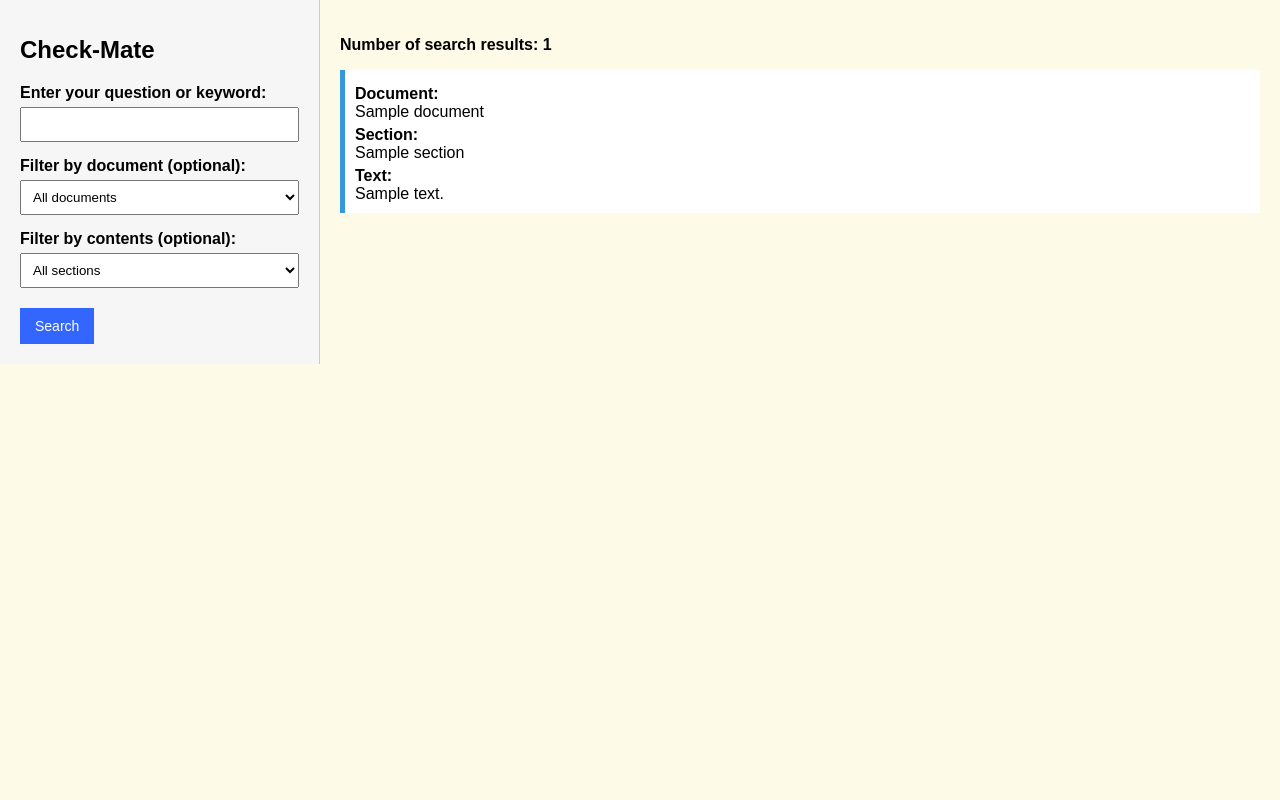
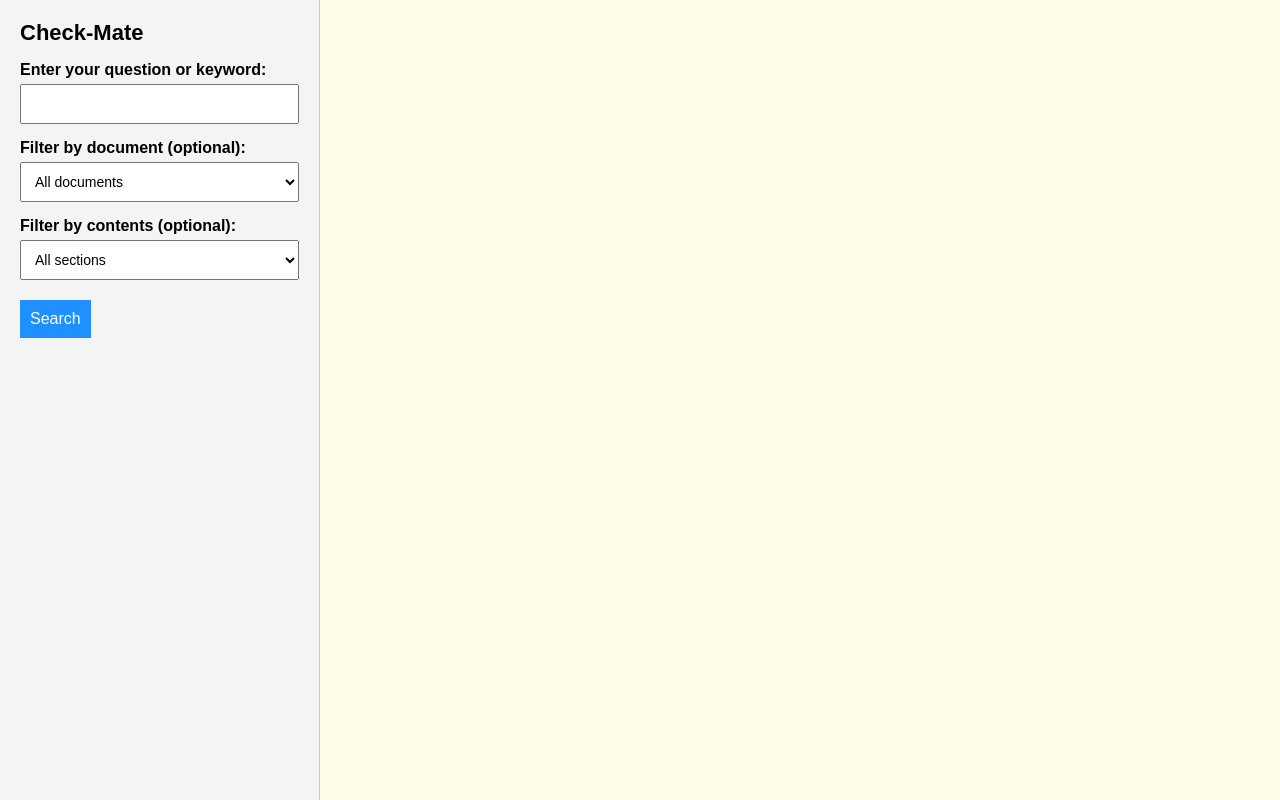
Before and after one commit to willkl2415/checkmate-app, a Flask app: template templates/index.html in a window 1280 px wide. Run offline with Flask 3, Linux system fonts and the light colour scheme; the template is opened without the code that fills it: most values are stand-ins (such as "Sample title", 1, 10 or a date in 2020).

Commit message:
Update index.html

```diff
--- a/templates/index.html
+++ b/templates/index.html
@@ -4,116 +4,98 @@
     <meta charset="UTF-8">
     <title>Check-Mate</title>
     <style>
+        * { box-sizing: border-box; }
         body {
             font-family: Arial, sans-serif;
             display: flex;
-            flex-direction: row;
             margin: 0;
-            padding: 0;
-            background-color: #fdfbe7;
+            height: 100vh;
         }
-
-        #sidebar {
+        .sidebar {
             width: 320px;
-            min-width: 320px;
-            max-width: 320px;
+            background-color: #f4f4f4;
             padding: 20px;
-            background-color: #f6f6f6;
             border-right: 1px solid #ccc;
-            box-sizing: border-box;
         }
-
-        #content {
+        .main {
             flex-grow: 1;
-            padding: 20px;
+            padding: 30px 40px;
             overflow-y: auto;
+            background-color: #fffde7;
         }
-
         h1 {
-            font-size: 24px;
-            margin-bottom: 20px;
+            font-size: 22px;
+            margin-top: 0;
         }
-
         label {
+            font-weight: bold;
+            margin-top: 15px;
             display: block;
-            margin-top: 15px;
-            font-weight: bold;
         }
-
         input[type="text"], select {
             width: 100%;
-            padding: 8px;
+            padding: 10px;
             margin-top: 5px;
-            box-sizing: border-box;
+            font-size: 14px;
         }
-
-        button, input[type="submit"] {
+        button {
             margin-top: 20px;
-            padding: 10px 15px;
-            font-size: 14px;
-            background-color: #3366ff;
+            padding: 10px;
+            background-color: #1e90ff;
             color: white;
             border: none;
             cursor: pointer;
+            font-size: 16px;
         }
-
         .result {
             background: white;
+            border-left: 5px solid #1e90ff;
             padding: 10px;
             margin-bottom: 15px;
-            border-left: 5px solid #3498db;
         }
-
         .result strong {
             display: block;
             margin-top: 5px;
         }
-
-        .section-title {
-            font-weight: bold;
-            color: #333;
-        }
     </style>
 </head>
 <body>
-    <div id="sidebar">
+<div class="sidebar">
     <h1>Check-Mate</h1>
-        <form method="POST">
+    <form method="post">
         <label for="query">Enter your question or keyword:</label>
-            <input type="text" id="query" name="query" value="{{ query|default('') }}">
+        <input type="text" name="query" id="query" value="{{ query or '' }}">
 
         <label for="document">Filter by document (optional):</label>
-            <select id="document" name="document">
-                <option {% if selected_doc == "All documents" %}selected{% endif %}>All documents</option>
-                {% for doc in documents %}
-                    <option value="{{ doc }}" {% if selected_doc == doc %}selected{% endif %}>{{ doc }}</option>
+        <select name="document" id="document">
+            <option value="">All documents</option>
+            {% for doc in available_documents %}
+                <option value="{{ doc }}" {% if doc == selected_document %}selected{% endif %}>{{ doc }}</option>
             {% endfor %}
         </select>
 
         <label for="section">Filter by contents (optional):</label>
-            <select id="section" name="section">
-                <option {% if selected_section == "All sections" %}selected{% endif %}>All sections</option>
-                {% for sec in sections %}
-                    <option value="{{ sec }}" {% if selected_section == sec %}selected{% endif %}>{{ sec }}</option>
+        <select name="section" id="section">
+            <option value="">All sections</option>
+            {% for sec in available_sections %}
+                <option value="{{ sec }}" {% if sec == selected_section %}selected{% endif %}>{{ sec }}</option>
             {% endfor %}
         </select>
 
-            <input type="submit" value="Search">
+        <button type="submit">Search</button>
     </form>
 </div>
 
-    <div id="content">
-        {% if results %}
+<div class="main">
+    {% if query %}
         <p><strong>Number of search results: {{ results|length }}</strong></p>
         {% for result in results %}
             <div class="result">
-                    <strong>Document:</strong> {{ result.document }}<br>
-                    <strong>Section:</strong> {{ result.section }}<br>
+                <strong>Document:</strong> {{ result.document }}
+                <strong>Section:</strong> {{ result.section }}
                 <strong>Text:</strong> {{ result.text }}
             </div>
         {% endfor %}
-        {% elif query %}
-            <p><strong>Number of search results: 0</strong></p>
     {% endif %}
 </div>
 </body>
```
Lines whose indentation alone changed are shown as unchanged.
